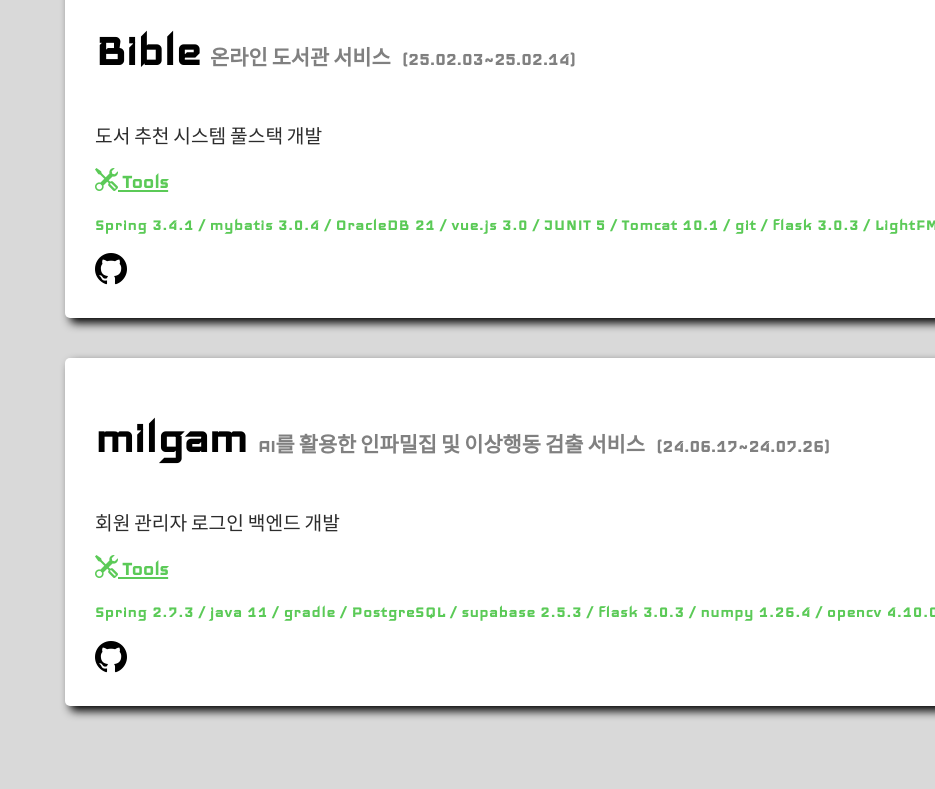
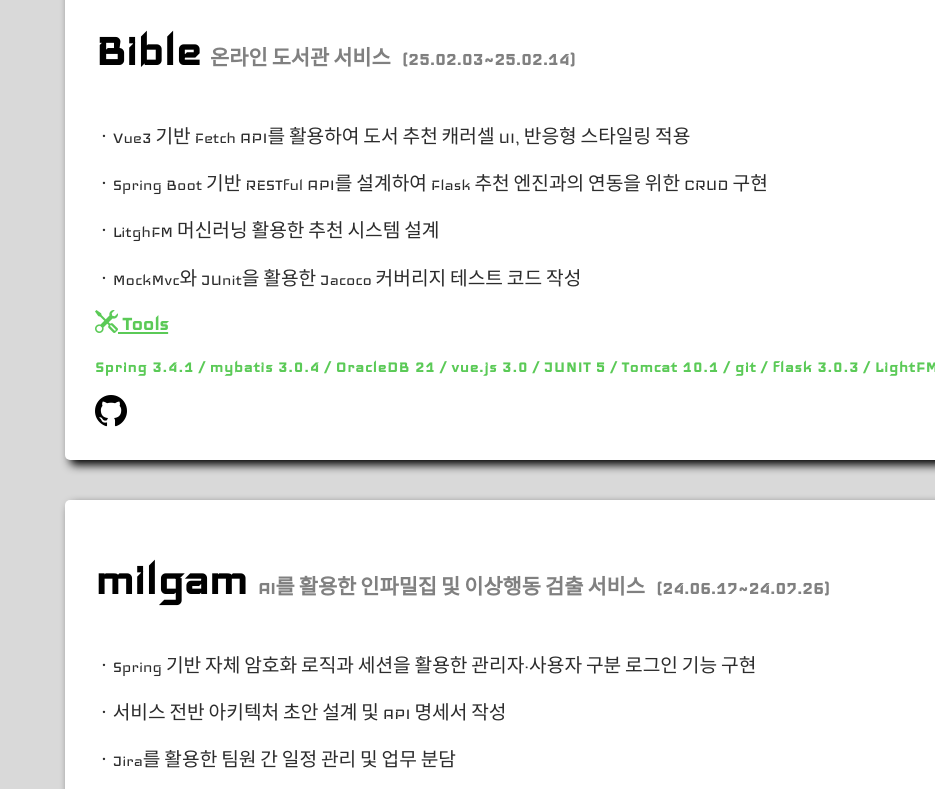
Before and after one commit to leesumin7766/portfolio, a Next.js app in the folder client/: page /main in a window 1280 px wide. Shown: the part 1500-2289 px from the top of the page, without its empty margins (345-1280 px from the left). Built offline with nearby package versions, Linux system fonts and the light colour scheme; a web font is replaced by a local one.

Commit message:
프로젝트 내용 추가

```diff
--- a/client/src/components/Main.js
+++ b/client/src/components/Main.js
@@ -81,14 +81,15 @@ const Main = () => {
         🗄️ <span className={styles.categoryDatabase}>Database</span>
         <span className={styles.skillItem}>Oracle DB</span>
         <span className={styles.skillItem}>PostgreSQL</span>
+        <span className={styles.skillItem}>Maria DB</span>
       </li>
 
       <li className={styles.skillCategory4}>
         ⚙️ <span className={styles.categoryOthers}>Others</span>
         <span className={styles.skillItem}>Git</span>
+        <span className={styles.skillItem}>Jira</span>
         <span className={styles.skillItem}>PyTorch</span>
         <span className={styles.skillItem}>Pandas</span>
-        <span className={styles.skillItem}>Jira</span>
       </li>
     </ul>
   </div>
@@ -100,7 +101,10 @@ const Main = () => {
 
   <div className={styles.projectCard}>
     <h2>Bible <span>온라인 도서관 서비스</span> <span>(25.02.03~25.02.14)</span></h2>
-    <p>도서 추천 시스템 풀스택 개발</p>
+    <p>ㆍVue3 기반 Fetch API를 활용하여 도서 추천 캐러셀 UI, 반응형 스타일링 적용</p>
+    <p>ㆍSpring Boot 기반 RESTful API를 설계하여 Flask 추천 엔진과의 연동을 위한 CRUD 구현</p>
+    <p>ㆍLitghFM 머신러닝 활용한 추천 시스템 설계</p>
+    <p>ㆍMockMvc와 JUnit을 활용한 Jacoco 커버리지 테스트 코드 작성</p>
     <p className={styles.tools}><i class="bi bi-tools"></i> Tools</p>
     <p className={styles.projecttools}>Spring 3.4.1 / mybatis 3.0.4 / OracleDB 21 / vue.js 3.0 / JUNIT 5 / Tomcat 10.1 / git / flask 3.0.3 / LightFM</p>
     <p></p>
@@ -111,7 +115,9 @@ const Main = () => {
 
   <div className={styles.projectCard}>
     <h2>milgam <span>AI를 활용한 인파밀집 및 이상행동 검출 서비스</span> <span>(24.06.17~24.07.26)</span></h2>
-    <p>회원 관리자 로그인 백엔드 개발</p>
+    <p>ㆍSpring 기반 자체 암호화 로직과 세션을 활용한 관리자·사용자 구분 로그인 기능 구현</p>
+    <p>ㆍ서비스 전반 아키텍처 초안 설계 및 API 명세서 작성</p>
+    <p>ㆍJira를 활용한 팀원 간 일정 관리 및 업무 분담</p>
     <p className={styles.tools}><i class="bi bi-tools"></i> Tools</p>
     <p className={styles.projecttools}>Spring 2.7.3 / java 11 / gradle / PostgreSQL / supabase 2.5.3 / flask 3.0.3 / numpy 1.26.4 / opencv 4.10.0</p>
     <p></p>
```
